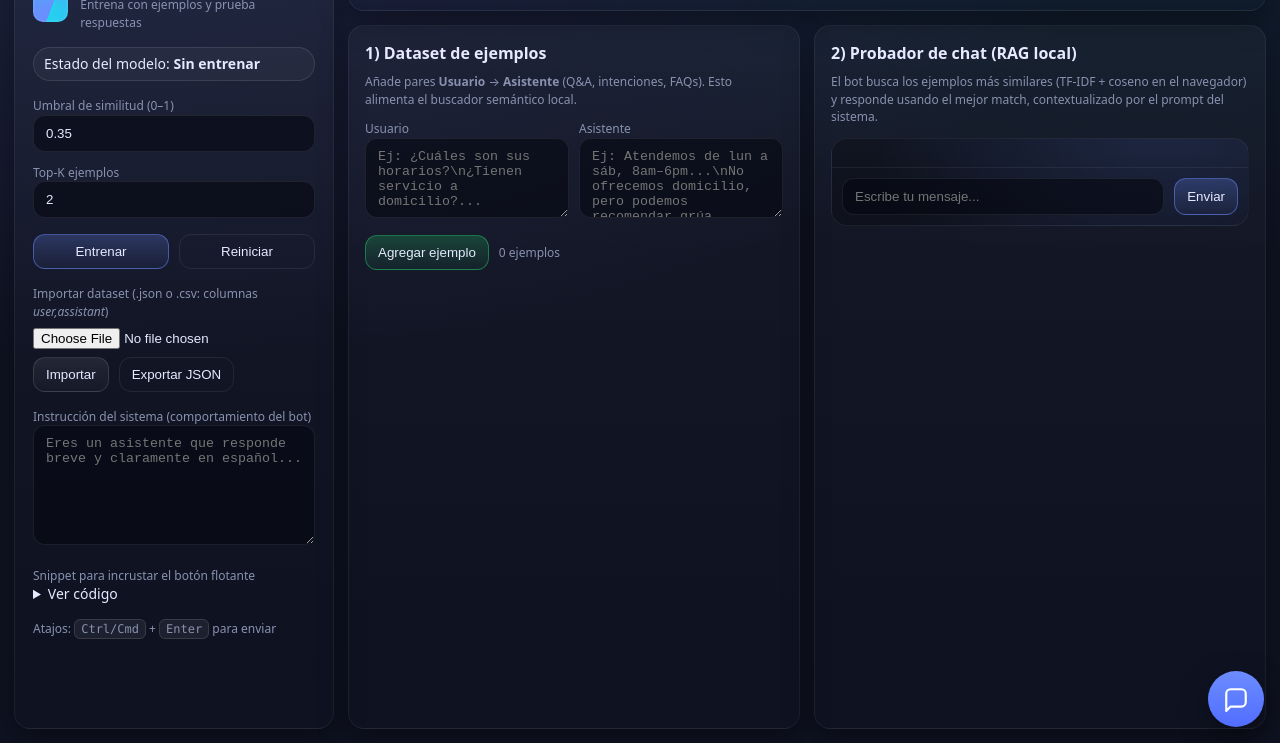
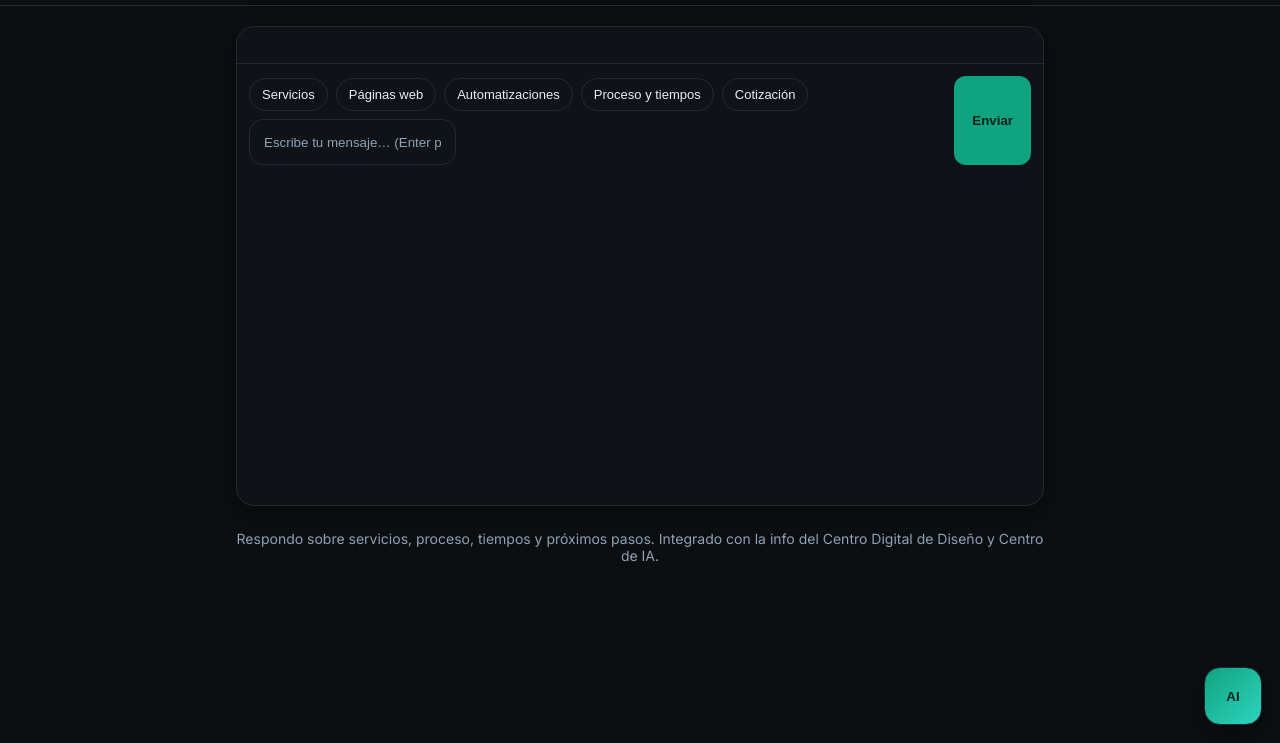
Before and after one commit to ARXperience/bots, a plain HTML site: page index.html in a window 1280 px wide. Shown: the part 57-800 px from the top of the page. Drawn offline with Linux system fonts and the light colour scheme.

Commit message:
Update index.html

```diff
--- a/index.html
+++ b/index.html
@@ -1,200 +1,156 @@
 <!DOCTYPE html>
-<html lang="es">
+<html lang="es" data-theme="dark">
 <head>
   <meta charset="utf-8" />
-  <meta name="viewport" content="width=device-width, initial-scale=1" />
-  <title>Studio Chatbot – Entrena y Prueba</title>
+  <meta name="viewport" content="width=device-width,initial-scale=1" />
+  <title>Asistente — Centro Digital de Diseño</title>
+  <link rel="preconnect" href="https://fonts.gstatic.com" crossorigin>
+  <link href="https://fonts.googleapis.com/css2?family=Inter:wght@400;500;600;700&family=JetBrains+Mono:wght@400;600&display=swap" rel="stylesheet">
   <style>
     :root{
-      --bg:#0f1221;--panel:#151a33;--muted:#8892b0;--text:#e6e9ff;--brand:#6c8cff;--accent:#22d3ee;--ok:#22c55e;--warn:#f59e0b;--err:#ef4444;
-      --br:16px;--gap:14px;--shadow:0 10px 30px rgba(0,0,0,.35);
+      --bg:#0b0f12; --surface:#0f1318; --border:#222a33; --muted:#8fa1b3; --text:#e9eef3;
+      --accent:#10a37f; --accent-2:#2dd4bf; --danger:#ef4444;
+      --radius:18px; --shadow:0 10px 30px rgba(0,0,0,.35); --maxw:840px;
+      --code-bg:#0b1016; --code-border:#1b2430;
+    }
+    [data-theme="light"]{
+      --bg:#f7f9fc; --surface:#ffffff; --border:#e6eaf0; --muted:#5b6b7c; --text:#0e1621;
+      --code-bg:#f5f7fa; --code-border:#e1e7ef;
     }
     *{box-sizing:border-box}
-    html,body{height:100%}
-    body{margin:0;background:radial-gradient(1000px 500px at 10% -10%,rgba(108,140,255,.15),transparent),radial-gradient(800px 400px at 90% -10%,rgba(34,211,238,.08),transparent),var(--bg);color:var(--text);font:14px/1.45 ui-sans-serif,system-ui,-apple-system,Segoe UI,Roboto,Ubuntu,Cantarell,Helvetica Neue,Noto Sans,Arial,"Apple Color Emoji","Segoe UI Emoji"}
-    .app{display:grid;grid-template-columns:320px 1fr;gap:var(--gap);height:100%;padding:var(--gap)}
-    aside{background:linear-gradient(180deg,rgba(255,255,255,.03),rgba(255,255,255,0));border:1px solid rgba(255,255,255,.06);border-radius:var(--br);padding:18px;box-shadow:var(--shadow);display:flex;flex-direction:column}
-    main{display:grid;grid-template-rows:auto 1fr;gap:var(--gap)}
-    header{display:flex;gap:10px;align-items:center;background:linear-gradient(180deg,rgba(255,255,255,.03),rgba(255,255,255,0));border:1px solid rgba(255,255,255,.06);border-radius:var(--br);padding:16px 18px;box-shadow:var(--shadow)}
-    .logo{width:36px;height:36px;border-radius:10px;background:conic-gradient(from 200deg at 60% 40%,var(--brand),var(--accent));box-shadow:0 0 0 2px rgba(255,255,255,.05) inset}
+    html,body{height:100%;margin:0;background:var(--bg);color:var(--text);font-family:Inter,system-ui,Segoe UI,Roboto,Helvetica,Arial,sans-serif}
+    a{color:var(--accent)}
+    .page{min-height:100%;display:flex;flex-direction:column}
+    .topbar{
+      position:sticky;top:0;z-index:10;background:linear-gradient(180deg,var(--bg),rgba(0,0,0,0));
+      backdrop-filter:saturate(1.1) blur(8px);
+      border-bottom:1px solid var(--border);
+    }
+    .topbar-inner{max-width:var(--maxw);margin:0 auto;padding:14px 16px;display:flex;align-items:center;gap:12px}
+    .logo{
+      width:34px;height:34px;border-radius:10px;display:grid;place-items:center;
+      background:linear-gradient(135deg,var(--accent),var(--accent-2));color:#03120f;font-weight:900
+    }
     .title{font-weight:700}
+    .grow{flex:1}
+    .toggle{
+      border:1px solid var(--border);background:var(--surface);color:var(--text);
+      padding:8px 12px;border-radius:12px;font-weight:600;cursor:pointer
+    }
 
-    .panels{display:grid;grid-template-columns:1fr 1fr;gap:var(--gap);height:100%}
-    .card{background:linear-gradient(180deg,rgba(255,255,255,.03),rgba(255,255,255,0));border:1px solid rgba(255,255,255,.06);border-radius:var(--br);padding:16px;box-shadow:var(--shadow);display:flex;flex-direction:column;min-height:0}
-    .card h3{margin:0 0 8px 0;font-size:16px}
-    .card .sub{color:var(--muted);font-size:12px;margin-bottom:12px}
+    .container{max-width:var(--maxw);margin:0 auto;padding:20px 16px;display:flex;flex-direction:column;gap:16px}
+    .hint{
+      margin:8px auto 0;color:var(--muted);text-align:center;font-size:14px
+    }
 
-    textarea,input[type="text"],input[type="number"],.input,select{width:100%;border:1px solid rgba(255,255,255,.08);background:rgba(5,8,18,.6);color:var(--text);border-radius:12px;padding:10px 12px;outline:none}
-    textarea{min-height:120px;resize:vertical}
+    .chat{
+      background:var(--surface);border:1px solid var(--border);border-radius:var(--radius);
+      box-shadow:var(--shadow);overflow:hidden;display:flex;flex-direction:column;min-height:60vh
+    }
+    .messages{padding:18px;overflow:auto;scroll-behavior:smooth}
+    .msg{display:flex;gap:12px;margin:10px 0}
+    .avatar{
+      width:28px;height:28px;border-radius:8px;display:grid;place-items:center;font-weight:800;flex:0 0 28px;
+      background:#1a232e;color:#cfe3ff
+    }
+    .msg.bot .avatar{background:linear-gradient(135deg,var(--accent),var(--accent-2));color:#06231e}
+    .bubble{
+      max-width:750px;border:1px solid var(--border);border-radius:16px;padding:12px 14px;background:transparent;line-height:1.55
+    }
+    .msg.user{justify-content:flex-end}
+    .msg.user .avatar{order:2}
+    .msg.user .bubble{order:1;background:rgba(127,147,170,.08)}
+    .msg.bot .bubble{background:transparent}
 
-    .row{display:flex;gap:10px;align-items:center}
-    .row.wrap{flex-wrap:wrap}
-    .row.spread{justify-content:space-between}
-    .muted{color:var(--muted)}
-    .pill{padding:6px 10px;border-radius:999px;border:1px solid rgba(255,255,255,.1);background:rgba(255,255,255,.04)}
+    /* Markdown basics */
+    .bubble h1,.bubble h2,.bubble h3{margin:6px 0 8px;font-weight:700}
+    .bubble h1{font-size:18px}.bubble h2{font-size:16px}.bubble h3{font-size:15px}
+    .bubble p{margin:8px 0}
+    .bubble ul{margin:8px 0 8px 18px}
+    .bubble code{font-family:"JetBrains Mono",ui-monospace,monospace;background:var(--code-bg);border:1px solid var(--code-border);padding:2px 6px;border-radius:8px}
+    pre{background:var(--code-bg);border:1px solid var(--code-border);padding:12px;border-radius:12px;overflow:auto}
+    pre code{background:none;border:none;padding:0}
+    .code-header{display:flex;justify-content:space-between;align-items:center;margin-bottom:8px;font-size:12px;color:var(--muted)}
+    .copy-btn{border:1px solid var(--border);background:transparent;color:var(--text);border-radius:10px;padding:6px 10px;cursor:pointer}
 
-    button{background:linear-gradient(180deg,rgba(255,255,255,.08),rgba(255,255,255,.02));color:var(--text);border:1px solid rgba(255,255,255,.12);padding:9px 12px;border-radius:12px;cursor:pointer}
-    button.primary{background:linear-gradient(180deg,rgba(108,140,255,.25),rgba(108,140,255,.06));border-color:rgba(108,140,255,.5)}
-    button.ok{background:linear-gradient(180deg,rgba(34,197,94,.25),rgba(34,197,94,.06));border-color:rgba(34,197,94,.5)}
-    button.warn{background:linear-gradient(180deg,rgba(245,158,11,.25),rgba(245,158,11,.06));border-color:rgba(245,158,11,.5)}
-    button.ghost{background:transparent;border-color:rgba(255,255,255,.08)}
+    .composer{display:flex;gap:10px;padding:12px;border-top:1px solid var(--border);background:linear-gradient(180deg,rgba(0,0,0,.03),transparent)}
+    .input{
+      flex:1;background:transparent;border:1px solid var(--border);border-radius:14px;padding:12px 14px;color:var(--text);outline:none;min-height:46px
+    }
+    .input::placeholder{color:var(--muted)}
+    .send{background:var(--accent);color:#03231b;border:none;padding:0 18px;border-radius:12px;font-weight:700;cursor:pointer}
+    .send:disabled{opacity:.6;cursor:not-allowed}
 
-    .list{display:flex;flex-direction:column;gap:10px;overflow:auto}
-    .item{display:grid;grid-template-columns:28px 1fr auto;gap:10px;align-items:center;border:1px solid rgba(255,255,255,.08);background:rgba(255,255,255,.02);padding:10px;border-radius:12px}
-    .badge{width:28px;height:28px;border-radius:8px;background:linear-gradient(180deg,rgba(108,140,255,.35),rgba(108,140,255,.1))}
+    .chips{display:flex;flex-wrap:wrap;gap:8px;margin:2px 0 8px}
+    .chip{padding:8px 12px;border:1px solid var(--border);border-radius:999px;background:transparent;color:var(--text);cursor:pointer;font-size:13px}
+    .chip:hover{border-color:#3b495a}
 
-    .dataset{display:grid;grid-template-columns:1fr 1fr;gap:10px}
-    .dataset textarea{min-height:80px}
+    .typing{display:flex;align-items:center;gap:8px;color:var(--muted);font-size:14px;padding:0 18px 12px}
+    .dot{width:6px;height:6px;border-radius:50%;background:var(--muted);opacity:.6;animation:blink 1.2s infinite}
+    .dot:nth-child(2){animation-delay:.2s}.dot:nth-child(3){animation-delay:.4s}
+    @keyframes blink{0%,80%,100%{opacity:.2}40%{opacity:1}}
 
-    /* Chat tester */
-    .chat{background:radial-gradient(300px 200px at 80% -20%,rgba(108,140,255,.16),transparent),rgba(0,0,0,.25);border:1px solid rgba(255,255,255,.06);border-radius:var(--br);display:flex;flex-direction:column;min-height:0}
-    .chatlog{flex:1;overflow:auto;padding:14px;display:flex;flex-direction:column;gap:8px}
-    .bubble{max-width:80%;padding:10px 12px;border-radius:14px}
-    .user{align-self:flex-end;background:rgba(108,140,255,.18);border:1px solid rgba(108,140,255,.45)}
-    .bot{align-self:flex-start;background:rgba(34,211,238,.12);border:1px solid rgba(34,211,238,.45)}
-    .composer{display:flex;gap:10px;padding:10px;border-top:1px solid rgba(255,255,255,.06)}
-
-    /* Floating mini widget */
-    .launcher{position:fixed;right:16px;bottom:16px;width:56px;height:56px;border-radius:50%;background:linear-gradient(180deg,var(--brand),#516dff);color:#fff;display:grid;place-items:center;box-shadow:var(--shadow);cursor:pointer;z-index:9999}
-    .mini{position:fixed;right:16px;bottom:86px;width:360px;max-width:92vw;height:520px;display:none;grid-template-rows:auto 1fr auto;background:var(--panel);border:1px solid rgba(255,255,255,.08);border-radius:16px;box-shadow:var(--shadow);overflow:hidden;z-index:9999}
-    .mini header{border:0;border-bottom:1px solid rgba(255,255,255,.08);border-radius:0}
-    .mini .chatlog{background:rgba(0,0,0,.2)}
-    .mini.show{display:grid}
-
-    /* Utility */
-    .mt8{margin-top:8px}
-    .mt12{margin-top:12px}
-    .mt16{margin-top:16px}
-    .grid2{display:grid;grid-template-columns:1fr 1fr;gap:10px}
-    .grid3{display:grid;grid-template-columns:1fr 1fr 1fr;gap:10px}
-    .center{display:flex;align-items:center;justify-content:center}
-    .small{font-size:12px}
-    .kbd{font:12px/1.2 ui-monospace, SFMono-Regular, Menlo, Monaco, Consolas, "Liberation Mono", "Courier New", monospace;background:rgba(255,255,255,.06);border:1px solid rgba(255,255,255,.12);border-radius:6px;padding:2px 6px}
-
-    @media (max-width:1000px){
-      .app{grid-template-columns:1fr}
-      .panels{grid-template-columns:1fr}
+    /* Floating widget option (hidden by default) */
+    .fab{display:none;position:fixed;right:18px;bottom:18px;width:58px;height:58px;border-radius:16px;
+      display:grid;place-items:center;border:1px solid var(--border);background:linear-gradient(135deg,var(--accent),var(--accent-2));color:#06231e;font-weight:900;box-shadow:var(--shadow);z-index:9999}
+    .panel{display:none;position:fixed;right:18px;bottom:86px;width:min(420px,92vw);max-height:min(80vh,720px);z-index:9999}
+    .panel.open{display:block}
+    @media (max-width:720px){
+      .messages{padding:14px}
+      .container{padding:14px}
     }
   </style>
 </head>
 <body>
-  <div class="app">
-    <aside>
-      <div class="row" style="gap:12px;align-items:center">
-        <div class="logo"></div>
-        <div>
-          <div class="title">Studio Chatbot</div>
-          <div class="muted small">Entrena con ejemplos y prueba respuestas</div>
+  <div class="page">
+    <header class="topbar">
+      <div class="topbar-inner">
+        <div class="logo">AI</div>
+        <div class="title">Asistente de Centro Digital de Diseño</div>
+        <div class="grow"></div>
+        <button id="themeToggle" class="toggle" aria-label="Cambiar tema">Modo claro/oscuro</button>
+      </div>
+    </header>
+
+    <div class="container">
+      <div class="chat" id="chat">
+        <div class="messages" id="messages"></div>
+        <div class="typing" id="typing" style="display:none;">
+          <span>Escribiendo</span><div class="dot"></div><div class="dot"></div><div class="dot"></div>
+        </div>
+        <div class="composer">
+          <div style="flex:1">
+            <div class="chips" id="chips">
+              <button class="chip" data-q="¿Qué servicios ofrecen?">Servicios</button>
+              <button class="chip" data-q="¿Diseñan páginas web y tiendas?">Páginas web</button>
+              <button class="chip" data-q="¿Automatizan WhatsApp y ManyChat?">Automatizaciones</button>
+              <button class="chip" data-q="¿Cómo es el proceso y los tiempos?">Proceso y tiempos</button>
+              <button class="chip" data-q="¿Cómo cotizo?">Cotización</button>
+            </div>
+            <input id="input" class="input" placeholder="Escribe tu mensaje… (Enter para enviar)" />
+          </div>
+          <button id="send" class="send">Enviar</button>
         </div>
       </div>
 
-      <div class="mt16">
-        <div class="pill">Estado del modelo: <strong id="modelStatus">Sin entrenar</strong></div>
-      </div>
-
-      <div class="mt16">
-        <div class="small muted">Umbral de similitud (0–1)</div>
-        <input type="number" id="threshold" min="0" max="1" step="0.01" value="0.35" />
-      </div>
-
-      <div class="mt12">
-        <div class="small muted">Top-K ejemplos</div>
-        <input type="number" id="topk" min="1" max="5" step="1" value="2" />
-      </div>
-
-      <div class="mt16 grid2">
-        <button class="primary" id="btnTrain">Entrenar</button>
-        <button class="ghost" id="btnClear">Reiniciar</button>
-      </div>
-
-      <div class="mt16">
-        <div class="small muted">Importar dataset (.json o .csv: columnas <em>user,assistant</em>)</div>
-        <input class="mt8" type="file" id="file" accept=".json,.csv" />
-        <div class="row mt8">
-          <button id="btnImport">Importar</button>
-          <button class="ghost" id="btnExport">Exportar JSON</button>
-        </div>
-      </div>
-
-      <div class="mt16">
-        <div class="small muted">Instrucción del sistema (comportamiento del bot)</div>
-        <textarea id="systemPrompt" placeholder="Eres un asistente que responde breve y claramente en español..."></textarea>
-      </div>
-
-      <div class="mt16">
-        <div class="small muted">Snippet para incrustar el botón flotante</div>
-        <details>
-          <summary>Ver código</summary>
-          <pre class="small muted" id="embedSnippet"></pre>
-        </details>
-      </div>
-
-      <div class="mt16 small muted">Atajos: <span class="kbd">Ctrl/Cmd</span> + <span class="kbd">Enter</span> para enviar</div>
-    </aside>
-
-    <main>
-      <header>
-        <div class="title">Datos de entrenamiento y pruebas</div>
-      </header>
-
-      <div class="panels">
-        <section class="card">
-          <h3>1) Dataset de ejemplos</h3>
-          <div class="sub">Añade pares <strong>Usuario</strong> → <strong>Asistente</strong> (Q&A, intenciones, FAQs). Esto alimenta el buscador semántico local.</div>
-
-          <div class="dataset">
-            <div>
-              <div class="small muted">Usuario</div>
-              <textarea id="exUser" placeholder="Ej: ¿Cuáles son sus horarios?\n¿Tienen servicio a domicilio?..."></textarea>
-            </div>
-            <div>
-              <div class="small muted">Asistente</div>
-              <textarea id="exBot" placeholder="Ej: Atendemos de lun a sáb, 8am–6pm...\nNo ofrecemos domicilio, pero podemos recomendar grúa..."></textarea>
-            </div>
-          </div>
-          <div class="row mt12">
-            <button id="btnAdd" class="ok">Agregar ejemplo</button>
-            <span class="muted small" id="count">0 ejemplos</span>
-          </div>
-
-          <div class="list mt16" id="examplesList"></div>
-        </section>
-
-        <section class="card">
-          <h3>2) Probador de chat (RAG local)</h3>
-          <div class="sub">El bot busca los ejemplos más similares (TF‑IDF + coseno en el navegador) y responde usando el mejor match, contextualizado por el prompt del sistema.</div>
-
-          <div class="chat" id="tester">
-            <div class="chatlog" id="chatlog"></div>
-            <div class="composer">
-              <input id="ask" class="input" type="text" placeholder="Escribe tu mensaje..." />
-              <button id="send" class="primary">Enviar</button>
-            </div>
-          </div>
-        </section>
-      </div>
-    </main>
+      <p class="hint">Respondo sobre servicios, proceso, tiempos y próximos pasos. Integrado con la info del Centro Digital de Diseño y Centro de IA.</p>
+    </div>
   </div>
 
-  <!-- Mini widget embebible -->
-  <div class="launcher" id="launcher" title="Abrir chat">
-    <!-- icono simple -->
-    <svg width="26" height="26" viewBox="0 0 24 24" fill="none" stroke="currentColor" stroke-width="2" stroke-linecap="round" stroke-linejoin="round"><path d="M21 15a4 4 0 0 1-4 4H7l-4 4V7a4 4 0 0 1 4-4h10a4 4 0 0 1 4 4z"/></svg>
-  </div>
-  <div class="mini" id="mini">
-    <header class="row spread">
-      <div class="row" style="gap:8px;align-items:center">
-        <div class="logo" style="width:24px;height:24px"></div>
-        <strong>Asistente</strong>
-      </div>
-      <button class="ghost" id="closeMini">Cerrar</button>
-    </header>
-    <div class="chatlog" id="miniLog"></div>
-    <div class="composer">
-      <input id="miniAsk" class="input" type="text" placeholder="Pregunta aquí..." />
-      <button id="miniSend" class="primary">Enviar</button>
-    </div>
-  </div>
-  <script src="studio-chatbot.js"></script>
+  <!-- Floating elements (actívalo desde JS si quieres) -->
+  <button id="fab" class="fab" title="Abrir asistente">AI</button>
+  <div id="panel" class="panel"></div>
+
+  <script src="bot.js"></script>
+  <script>
+    // Inicia en modo embebido. Para modo flotante: initAssistant({ mode: 'floating' })
+    initAssistant({ mode: 'embedded' });
+    // Tema
+    const btn = document.getElementById('themeToggle');
+    btn.addEventListener('click', () => {
+      const root = document.documentElement;
+      root.setAttribute('data-theme', root.getAttribute('data-theme') === 'light' ? 'dark' : 'light');
+    });
+  </script>
 </body>
 </html>
```
